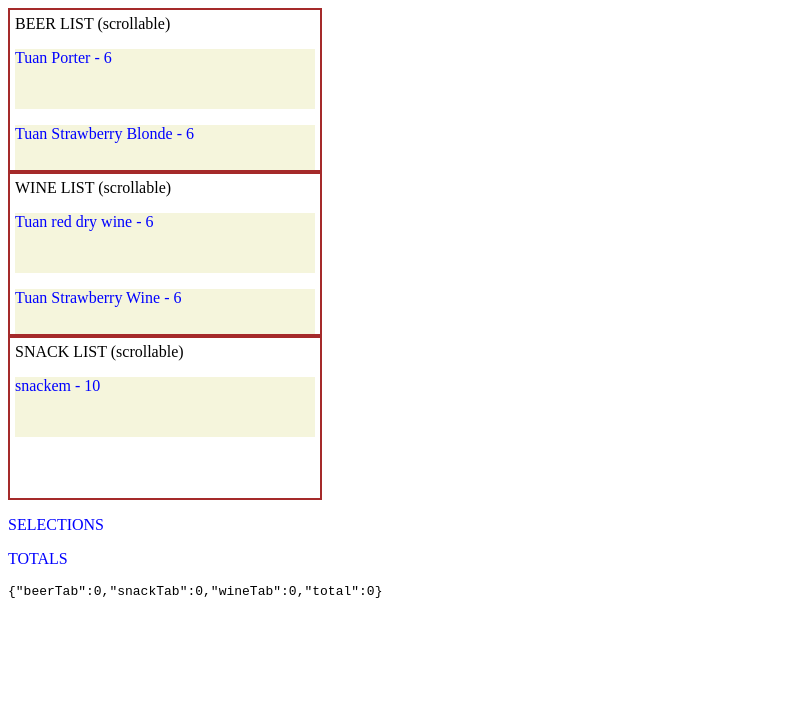
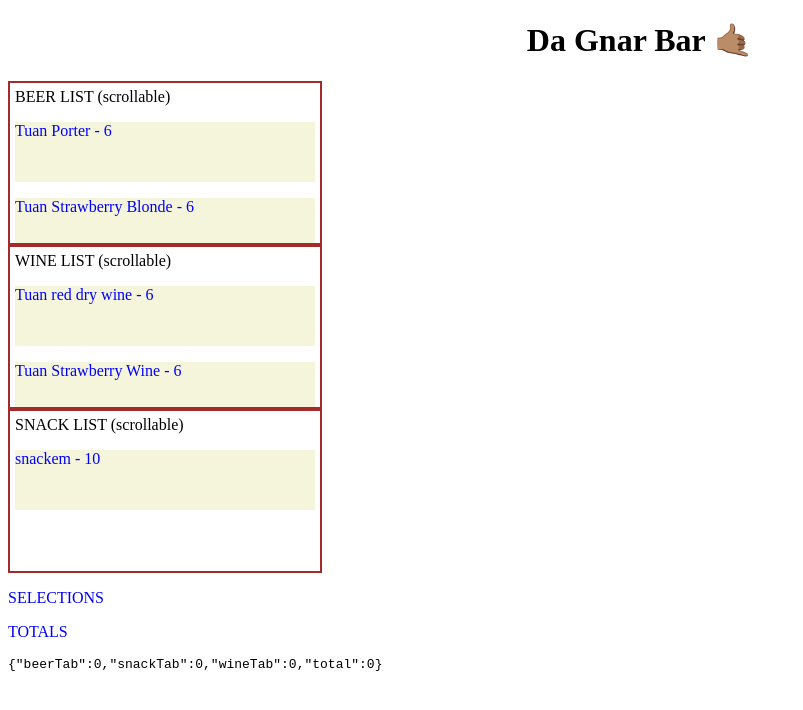
Before and after one commit to frankmeza/gnar-bar, a React app in the folder client/: page / in a window 1280 px wide. Shown: the top 710 px of the page, without its empty margins (0-803 px from the left). Built offline with nearby package versions, Linux system fonts and the light colour scheme; the HTML template or start-up script is replaced by a standard one.

Commit message:
add stand in header

```diff
--- a/client/src/app.tsx
+++ b/client/src/app.tsx
@@ -24,7 +24,6 @@ const App = () => {
 
     const handleSelectBeer = async (beer: Item) => {
         const resp = await handleSelectItem(beer, beersSelected, setBeersSelected);
-        debugger
     };
 
     const handleSelectSnack = (snack: Item): void => {
@@ -37,6 +36,8 @@ const App = () => {
 
     return (
         <Fragment>
+            <h1 style={{ textAlign: "center" }}>Da Gnar Bar 🤙🏽</h1>
+            <div className="list-container">
                 <SelectionList
                     itemType={ItemType.BEER}
                     itemList={availableBeers}
@@ -52,6 +53,7 @@ const App = () => {
                     itemList={availableSnacks}
                     handlerFn={handleSelectSnack}
                 />
+            </div>
             <SessionSummary
                 beerList={createItemMap(beersSelected)}
                 wineList={createItemMap(winesSelected)}
```
Lines whose indentation alone changed are shown as unchanged.
